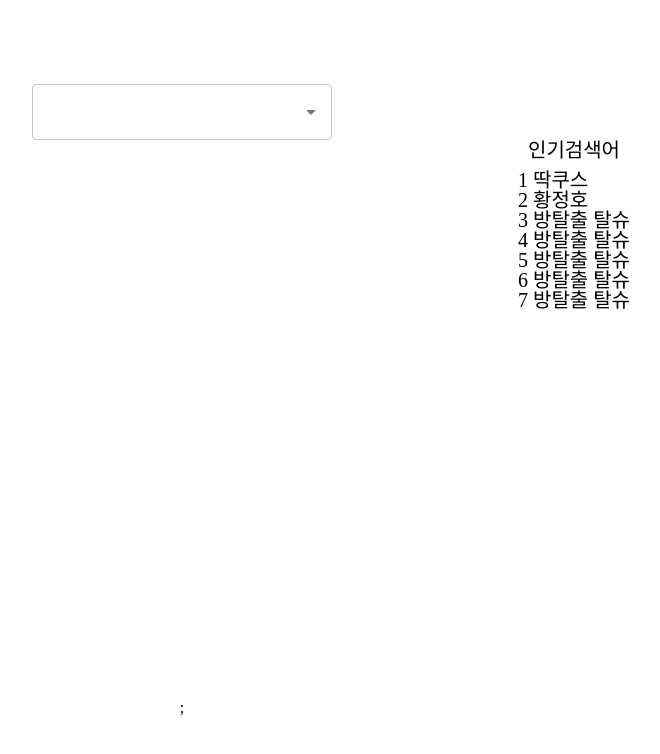
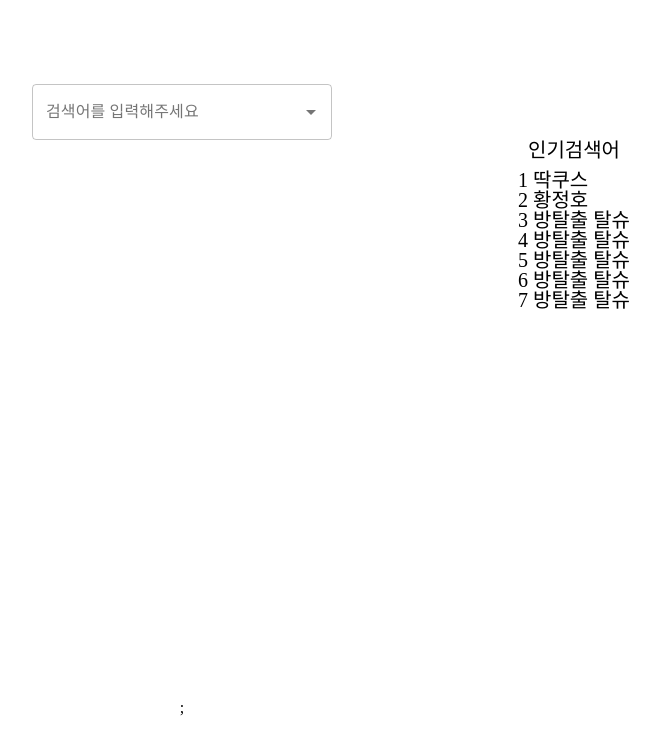
Before and after one commit to jungting20/elasticAutoComplete, a React (Create React App) app: page / in a window 1280 px wide. Shown: the top 754 px of the page, without its empty margins (458-1118 px from the left). Built offline with nearby package versions, Linux system fonts and the light colour scheme; no server answers.

Commit message:
place holder

```diff
--- a/src/api/reqApi.js
+++ b/src/api/reqApi.js
@@ -28,7 +28,6 @@ const instance = axios.create({
 });
 
 export const searchRes = (query) => {
-    console.log('요청은하니');
     return instance.post('/_search?pretty=true', query, {
         auth: {
             username: 'theqoos',
--- a/src/component/SearchComponent.js
+++ b/src/component/SearchComponent.js
@@ -12,6 +12,7 @@ import {
     tap,
     mergeMap,
     toArray,
+    distinctUntilChanged,
 } from 'rxjs/operators';
 import { searchRes } from '../api/reqApi';
 const SerachInputBlock = styled.div`
@@ -49,9 +50,9 @@ const SearchInput = ({ submit }) => {
         of(e.persist())
             .pipe(
                 debounceTime(500),
+                distinctUntilChanged(),
                 mapTo(inputValue),
                 switchMap((query) => {
-                    console.log(query);
                     return from(searchRes(makeautoCompletequery(query))).pipe(
                         pluck('data'),
                         map(({ hits }) => hits.hits)
@@ -73,7 +74,11 @@ const SearchInput = ({ submit }) => {
                 getOptionLabel={(option) => option.title}
                 style={{ width: 300 }}
                 renderInput={(params) => (
-                    <TextField {...params} variant="outlined" />
+                    <TextField
+                        {...params}
+                        variant="outlined"
+                        label="검색어를 입력해주세요"
+                    />
                 )}
                 onInputChange={(event, newInputValue) => {
                     setInputValue(newInputValue);
```
